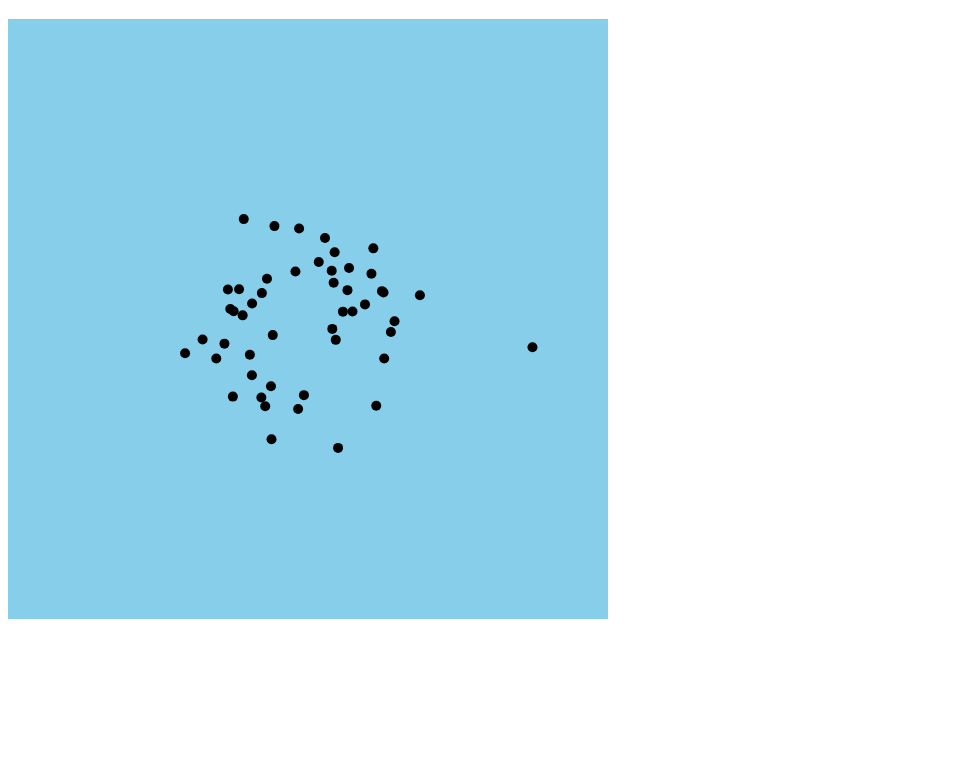
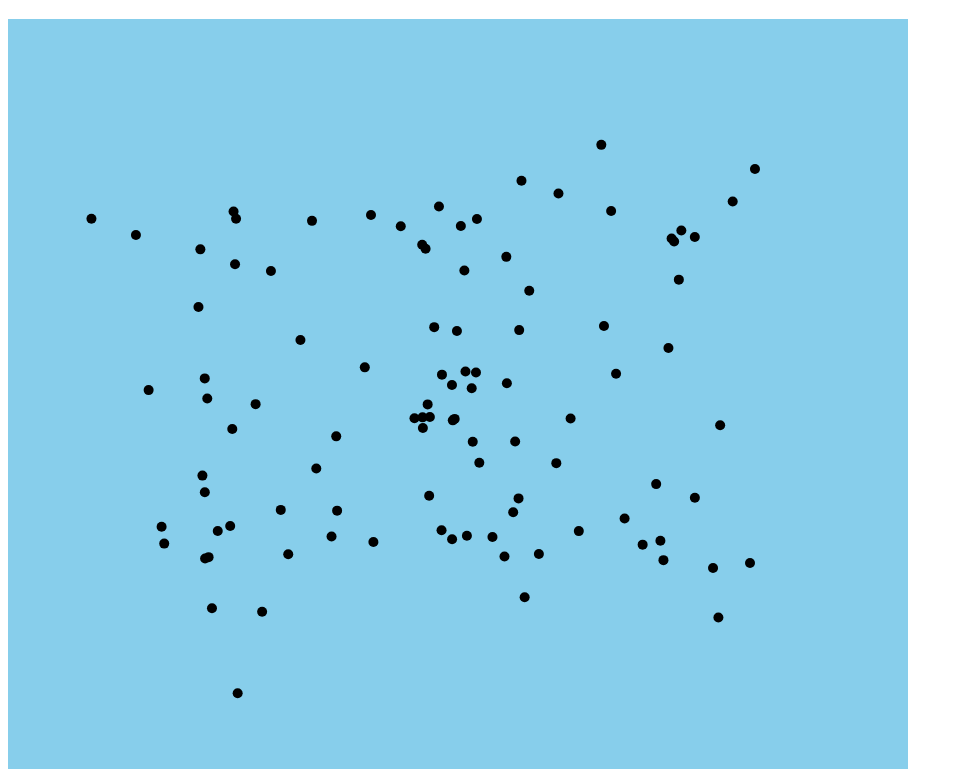
Before and after one commit to psaikko/boids-sim, a plain HTML site: page index.html in a window 1280 px wide. Shown: the part 61-842 px from the top of the page, without its empty margins (0-963 px from the left). Before the commit the page ends 800 px from the top, so only its background shows below. Drawn offline with Linux system fonts and the light colour scheme; animation ran at ten frames a second.

Commit message:
Rotation fixes

```diff
--- a/index.html
+++ b/index.html
@@ -7,7 +7,7 @@
   </head>
   <body>
     <h1 id="header">Boids simulation</h1>
-    <canvas id="canvas" width=600 height=600 style="background-color: skyblue;"></canvas>
+    <canvas id="canvas" width=900 height=750 style="background-color: skyblue;"></canvas>
   </body>
   <script src="main.js"></script>
 </html>
--- a/main.js
+++ b/main.js
@@ -3,14 +3,15 @@ let ctx = canvas.getContext('2d');
 let W = canvas.width;
 let H = canvas.clientHeight;
 let prevTime = (new Date()).getTime();
-let n_boids = 50;
+let n_boids = 100;
 let boids = []
 let max_v = 4;
+let sight_radius = 50;
 
 function init() {
     for (let i = 0; i < n_boids; ++i) {
         let x = Math.random() * W;
-        let y = Math.random() * W;
+        let y = Math.random() * H;
         let vx = Math.random() - 0.5;
         let vy = Math.random() - 0.5;
         boids.unshift({x:x, y:y, v: {x:vx, y:vy}});
@@ -21,12 +22,24 @@ function clamp(min, val, max) {
     return Math.min(Math.max(val, min), max);
 }
 
+function vec2_angle(v) {
+    let x = Math.abs(v.x);
+    let y = Math.abs(v.y);
+
+    let a = Math.atan(y / x);
+
+    if (v.x < 0) a = Math.PI - a;
+    if (v.y < 0) a = 2*Math.PI - a;
+
+    return a;
+}
+
 function vec2_dot(v, w) {
     return v.x*w.x + v.y*w.y;
 }
 
 function vec2_len(v) {
-    return Math.sqrt(v.x*v.x + v.y*v*y);
+    return Math.sqrt(v.x*v.x + v.y*v.y);
 }
 
 function vec2_rot(v, theta) {
@@ -74,7 +87,7 @@ function update() {
     centroid.y /= n_boids;
 
     // Add pull towards center
-    let pull_force = 0.2;
+    let pull_force = 0.1;
     boids.forEach(boid => {
         let dir = unit_vector(boid, centroid);
         boid.v.x += dir.x * pull_force;
@@ -82,7 +95,7 @@ function update() {
     })
 
     // Add repulsion from other boids
-    let boid_repel_force = 10;
+    let boid_repel_force = 0.01;
     for (let i = 0; i < n_boids; ++i) {
         let boid = boids[i];
         for (let j = 0; j < n_boids; ++j) {
@@ -90,37 +103,48 @@ function update() {
                 let other = boids[j];
                 let dir = unit_vector(other, boid);
                 let dist = vec2_dist(boid, other);
-                boid.v.x += dir.x * boid_repel_force / (dist*dist);
-                boid.v.y += dir.y * boid_repel_force / (dist*dist);
+                if (dist < 50) {
+                    boid.v.x += dir.x * boid_repel_force;
+                    boid.v.y += dir.y * boid_repel_force;
+                }
             }
         }
     }
 
     // Add repulsion from edges
-    let wall_repel_force = 10;
+    let wall_repel_force = 1;
     for (let i = 0; i < n_boids; ++i) {
         let boid = boids[i];
         [{x:boid.x, y:0},{x:boid.x, y:H},{x:0, y:boid.y},{x:W, y:boid.y}].forEach(wall => {
             let dir = unit_vector(wall, boid);
             let dist = vec2_dist(boid, wall);
-            boid.v.x += dir.x * wall_repel_force / (dist);
-            boid.v.y += dir.y * wall_repel_force / (dist);
+            if (dist < 50) {
+                boid.v.x += dir.x * wall_repel_force;
+                boid.v.y += dir.y * wall_repel_force;
+            }
         });
     }
 
     // Add velocity alignment force
-    let align_force = 0.1;
+    let align_force = 0.0001;
     for (let i = 0; i < n_boids; ++i) {
         let boid = boids[i];
         for (let j = 0; j < n_boids; ++j) {
             if (j != i) {
                 const other = boids[j];
-                const theta = Math.acos(vec2_dot(boid.v, other.v) / (vec2_len(boid.v) * vec2_len(boid.v)))
-                boid.v = vec2_rot(boid.v, theta * align_force)
+                const d = vec2_dist(boid, other);
+                // const theta = Math.acos(vec2_dot(boid.v, other.v) / (vec2_len(boid.v) * vec2_len(other.v)))
+
+                const t1 = vec2_angle(boid.v);
+                const t2 = vec2_angle(other.v);
+                let td = t2 - t1;
+                if (td > Math.PI) td = 2*Math.PI - td;
+                if (td < -Math.PI) td = 2*Math.PI + td;
+
+                boid.v = vec2_rot(boid.v, td * align_force);
             }
         }
     }
-
 
     // Clamp max speed
     boids.forEach(boid => {
```
